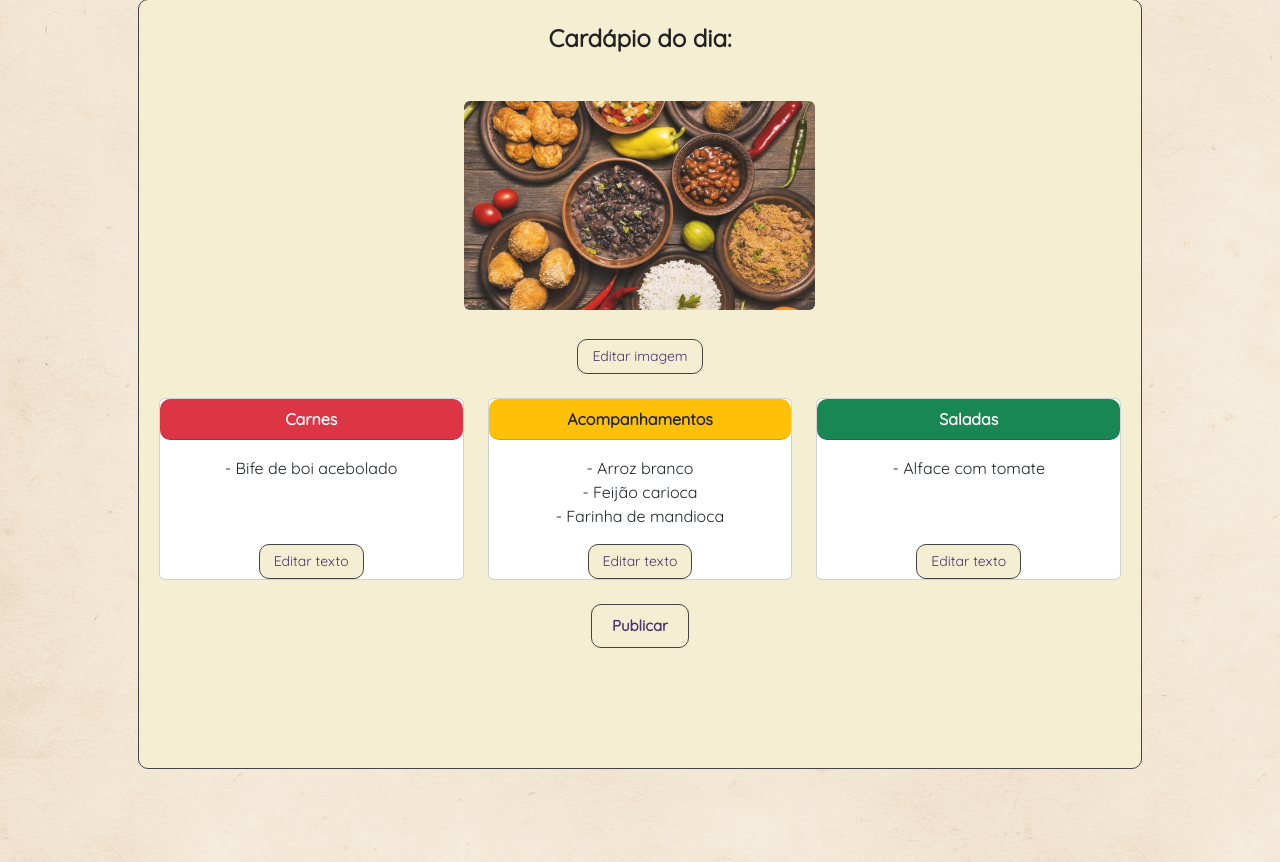
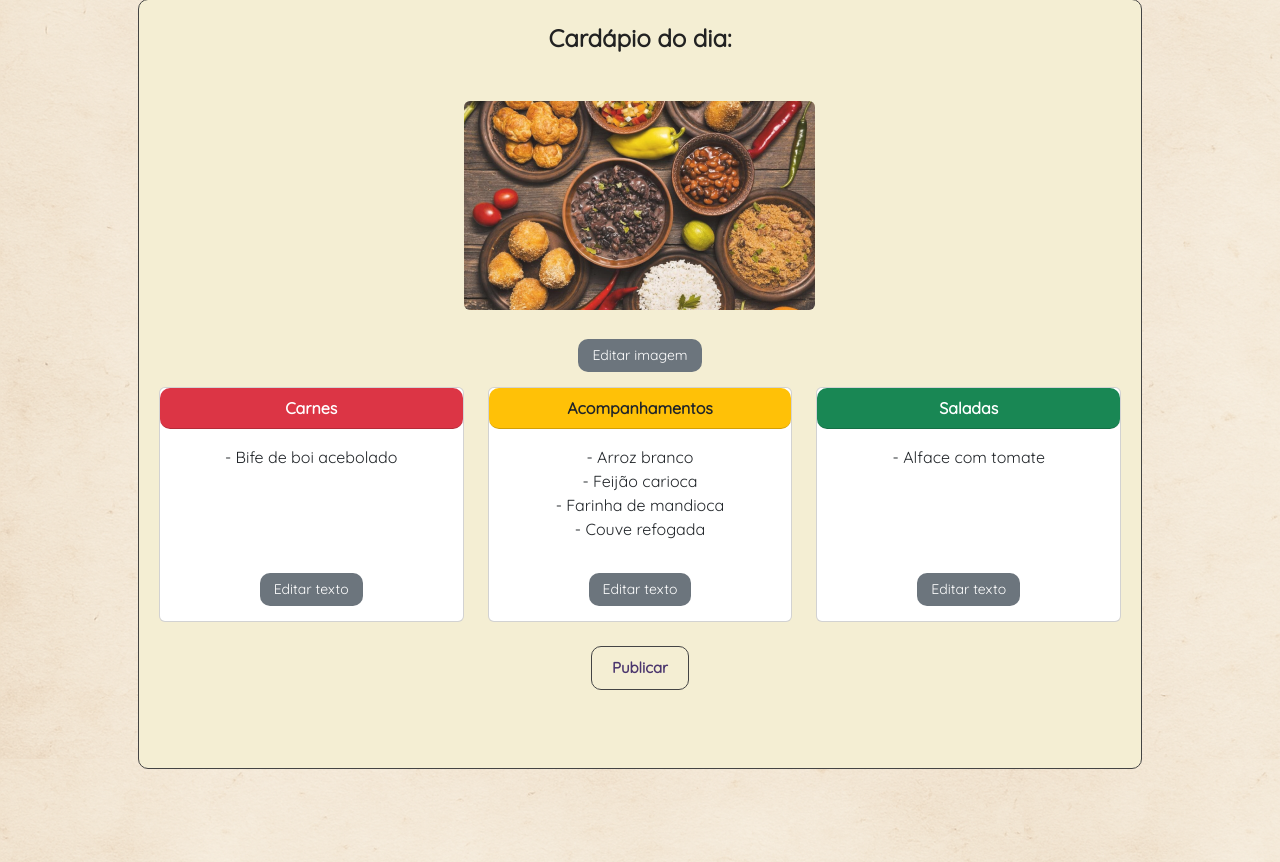
Before and after one commit to dudabas/projetec, a PHP site: page /adm_dias_da_semana/cardapioadmquinta.html in a window 1280 px wide. Shown: the part 265-1127 px from the top of the page. Run offline with PHP 8.4, Linux system fonts and the light colour scheme.

Commit message:
vamo ver se deu

```diff
--- a/adm_dias_da_semana/cardapioadmquarta.html
+++ b/adm_dias_da_semana/cardapioadmquarta.html
@@ -35,7 +35,7 @@
       <p class="lead fs-4 fw-semibold">Cardápio do dia:</p>
       <img src="../imagens/comida.png" alt="Prato do dia" class="img-fluid rounded cardapiodia-img" style="max-width: 400px;">
       <div class="mt-auto text-center">
-        <button class="btn btn-uai btn-sm">Editar imagem</button>
+        <button class="btn btn-uai btn-sm ">Editar imagem</button>
       </div>
     </div>
 
--- a/adm_dias_da_semana/cardapioadmquinta.html
+++ b/adm_dias_da_semana/cardapioadmquinta.html
@@ -6,6 +6,7 @@
   <link href="https://cdn.jsdelivr.net/npm/bootstrap@5.3.0/dist/css/bootstrap.min.css" rel="stylesheet">
   <link href="https://fonts.googleapis.com/css2?family=Quicksand&family=Architects+Daughter&display=swap" rel="stylesheet">
   <link rel="stylesheet" href="../styles.css">
+
 </head>
 <body>
 <header class="top-bar">
@@ -37,63 +38,88 @@
       <div class="mt-auto text-center">
         <button class="btn btn-uai btn-sm">Editar imagem</button>
       </div>
-    </div>
 
       <div class="row g-4">
-      <!-- Card Carnes -->
-      <div class="col-md-4">
+
+        <div class="col-md-4" id="card-carnes">
           <div class="card h-100 d-flex flex-column">
             <div class="card-header bg-danger text-white text-center fw-bold">Carnes</div>
             <div class="card-body d-flex flex-column">
-            <ul class="list-unstyled">
+              <ul id="lista-carnes" class="list-unstyled">
                 <li>- Bife de boi acebolado</li>
               </ul>
-            <!-- botao -->
-            <div class="mt-auto text-center">
-              <button class="btn btn-uai btn-sm">Editar texto</button>
+              <textarea id="area-carnes" class="form-control" style="display: none;"></textarea>
+
+              <div class="mt-auto text-center pt-3">
+                <button id="btn-editar-carnes" class="btn btn-uai btn-sm" onclick="habilitarEdicao('carnes')">
+                    Editar texto
+                </button>
+                <button id="btn-salvar-carnes" class="btn btn-success btn-sm" onclick="salvarEdicao('carnes')" style="display:none;">
+                    Salvar
+                </button>
+                <button id="btn-cancelar-carnes" class="btn btn-secondary btn-sm" onclick="cancelarEdicao('carnes')" style="display:none;">
+                    Cancelar
+                </button>
               </div>
             </div>
           </div>
         </div>
 
-      <!-- Card Acompanhamentos -->
-      <div class="col-md-4">
+        <div class="col-md-4" id="card-acompanhamentos">
           <div class="card h-100 d-flex flex-column">
             <div class="card-header bg-warning text-dark text-center fw-bold">Acompanhamentos</div>
             <div class="card-body d-flex flex-column">
-            <ul class="list-unstyled">
+              <ul id="lista-acompanhamentos" class="list-unstyled">
                 <li>- Arroz branco</li>
                 <li>- Feijão carioca</li>
                 <li>- Farinha de mandioca</li>
+                <li>- Couve refogada</li>
               </ul>
-            <!-- botao -->
-            <div class="mt-auto text-center">
-              <button class="btn btn-uai btn-sm">Editar texto</button>
+              <textarea id="area-acompanhamentos" class="form-control" style="display: none;"></textarea>
+
+              <div class="mt-auto text-center pt-3">
+                <button id="btn-editar-acompanhamentos" class="btn btn-uai btn-sm" onclick="habilitarEdicao('acompanhamentos')">
+                    Editar texto
+                </button>
+                <button id="btn-salvar-acompanhamentos" class="btn btn-success btn-sm" onclick="salvarEdicao('acompanhamentos')" style="display:none;">
+                    Salvar
+                </button>
+                <button id="btn-cancelar-acompanhamentos" class="btn btn-secondary btn-sm" onclick="cancelarEdicao('acompanhamentos')" style="display:none;">
+                    Cancelar
+                </button>
               </div>
             </div>
           </div>
         </div>
 
-      <!-- Card Saladas -->
-      <div class="col-md-4">
+        <div class="col-md-4" id="card-saladas">
           <div class="card h-100 d-flex flex-column">
             <div class="card-header bg-success text-white text-center fw-bold">Saladas</div>
             <div class="card-body d-flex flex-column">
-            <ul class="list-unstyled">
+              <ul id="lista-saladas" class="list-unstyled">
                 <li>- Alface com tomate</li>
               </ul>
-            <!-- botao -->
-            <div class="mt-auto text-center">
-              <button class="btn btn-uai btn-sm">Editar texto</button>
+              <textarea id="area-saladas" class="form-control" style="display: none;"></textarea>
+
+              <div class="mt-auto text-center pt-3">
+                <button id="btn-editar-saladas" class="btn btn-uai btn-sm" onclick="habilitarEdicao('saladas')">
+                    Editar texto
+                </button>
+                <button id="btn-salvar-saladas" class="btn btn-success btn-sm" onclick="salvarEdicao('saladas')" style="display:none;">
+                    Salvar
+                </button>
+                <button id="btn-cancelar-saladas" class="btn btn-secondary btn-sm" onclick="cancelarEdicao('saladas')" style="display:none;">
+                    Cancelar
+                </button>
               </div>
             </div>
           </div>
         </div>
       </div>
 
-    <!-- botao publica -->
       <div class="text-center mt-4">
         <button class="btn btn-publicar">Publicar</button>
+      </div>
     </div>
   </div>
 </main>
@@ -102,7 +128,7 @@
   Email de contato: Uaimenu@gmail.com
 </footer>
 
-  <script src="https://cdn.jsdelivr.net/npm/bootstrap@5.3.0/dist/js/bootstrap.bundle.min.js"></script>
+
 <script>
     let lastScrollTop = 0;
     const footer = document.querySelector("footer");
@@ -116,7 +142,7 @@
       }
       lastScrollTop = Math.max(0, scrollTop);
     });
-    //fazer o a caixa branca aparece
+
     const link = document.getElementById("cardapio-link");
     const cardTopbar = document.getElementById("card-topbar");
 
@@ -126,5 +152,6 @@
         cardTopbar.style.display === "block" ? "none" : "block";
     });
 </script>
+<script src="js_adm_dias.js"></script>
 </body>
 </html>
--- a/dias_da_semana/cardapiosabado.html
+++ b/dias_da_semana/cardapiosabado.html
@@ -32,12 +32,12 @@
   <div class="cardapiodia-page-item">
     <div class="text-center mb-4">
       <p class="lead fs-4 fw-semibold">Cardápio do dia:</p>
-      <img src="comida.png" alt="Prato do dia" class="img-fluid rounded cardapiodia-img">
+      <img src="../imagens/comida.png" alt="Prato do dia" class="img-fluid rounded cardapiodia-img">
     </div>
 
     <div class="row g-4">
       <div class="col-md-4">
-        <div class="card h-100">
+        <div class="card h-100 card-cardapio">
           <div class="card-header bg-danger text-white text-center fw-bold">Carnes</div>
           <div class="card-body">
             <ul class="list-unstyled">
--- a/dias_da_semana/cardapiosexta.html
+++ b/dias_da_semana/cardapiosexta.html
@@ -38,7 +38,7 @@
 
     <div class="row g-4">
       <div class="col-md-4">
-        <div class="card h-100">
+        <div class="card h-100" id="card-cardapio">
           <div class="card-header bg-danger text-white text-center fw-bold">Carnes</div>
           <div class="card-body">
             <ul class="list-unstyled">
--- a/paginas_de_controle/apagar_numero.html
+++ b/paginas_de_controle/apagar_numero.html
@@ -15,7 +15,7 @@
 <header class="top-bar">
   <div class="icon-wrapper">
   <a href="../index.html">
-    <img src="../img/image.png" alt="Logo" class="logo" />
+    <img src="../imagens/image.png" alt="Logo" class="logo" />
   </a>
 </div>
   <nav class="menu">
@@ -37,7 +37,7 @@
         <!-- Coluna da Imagem -->
         <div class="col-md-6 mb-4 mb-md-0 ">
             <div class="image-container-cadastrar">
-                <img src="../img/espaguete.png" alt="Imagem de Comida Mineira" class="img-fluid rounded shadow" />
+                <img src="../imagens/espaguete.png" alt="Imagem de Comida Mineira" class="img-fluid rounded shadow" />
             </div>
         </div>
         <!-- Coluna do Formulário -->
@@ -52,7 +52,7 @@
 
                 </div>
                 <!-- Botao apagar -->
-                <a href="Validacao_cliente.html" type="submit" class="btn btn-primary w-100" id="botao-cadastro">Apagar</a>
+                <button href="index.html" type="submit" class="btn btn-primary w-100" id="botao-cadastro">Apagar</button>
             </form>
         </div>
     </div>
--- a/paginas_de_controle/parabeins.html
+++ b/paginas_de_controle/parabeins.html
@@ -36,7 +36,7 @@
         <!-- Coluna da Imagem -->
         <div class="col-md-6 mb-4 mb-md-0">
             <div class="image-container-cadastrar">
-                <img src="espaguete.png" alt="Imagem de Comida Mineira" class="img-fluid rounded shadow" />
+                <img src="../imagens/espaguete.png" alt="Imagem de Comida Mineira" class="img-fluid rounded shadow" />
             </div>
         </div>
         <!-- Coluna do Formulário -->
--- a/styles.css
+++ b/styles.css
@@ -369,6 +369,10 @@ quando a validaçao der errado
   }
 
 /*Cardapio do dia*/
+.card-cardapio{
+  border-radius: 10px;
+
+}
 .card-header:first-child  {
   border-top-left-radius: 10px;
   border-top-right-radius: 10px;
@@ -406,18 +410,30 @@ quando a validaçao der errado
 }
 /*Cardapio do dia adm*/
 .btn-uai {
-  background-color: #f4eed3;
-  color: #4a356d;
-  border: 1px solid #444;
+  background-color: #6c757d;
+  color: white;
+  border: none;
+}
+.btn-uai {
+  background-color: #6c757d;
+  color: white;
+  border: none;
   border-radius: 10px;
+  margin-bottom: 15px;
   font-size: 14px;
   padding: 6px 14px;
   transition: background-color 0.3s ease;
 }
 
 .btn-uai:hover {
-  background-color: #e7dfc4;
-  border: 1px solid #444;
+  background-color: #7c848b;
+  color: white;
+  border: none;
+  border-radius: 10px;
+  margin-bottom: 15px;
+  font-size: 14px;
+  padding: 6px 14px;
+  transition: background-color 0.3s ease;
 }
 
 .btn-publicar {
```
Also changed, not shown: adm_dias_da_semana/js_adm_dias.js (added, +83 -0 lines), paginas_de_controle/cadastro_cliente.html (+12 -7 lines). Lines whose indentation alone changed are shown as unchanged.
